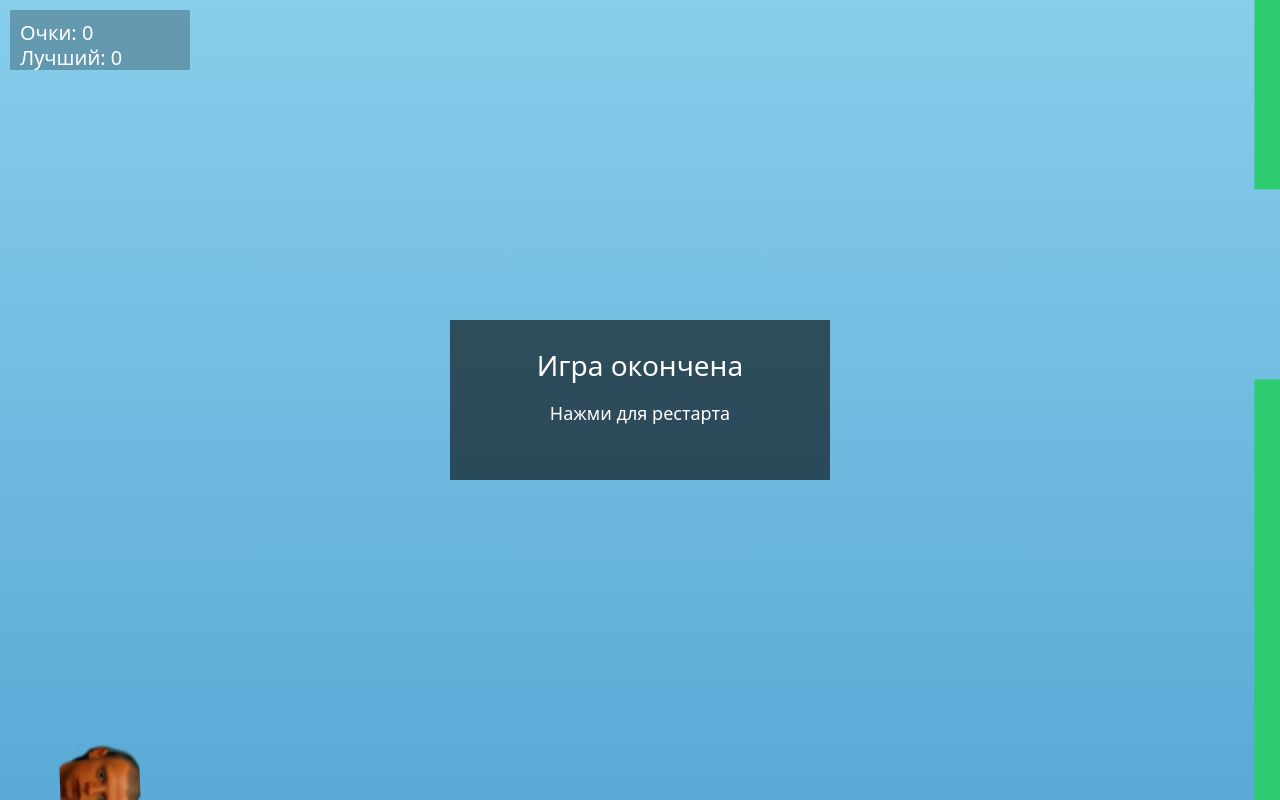
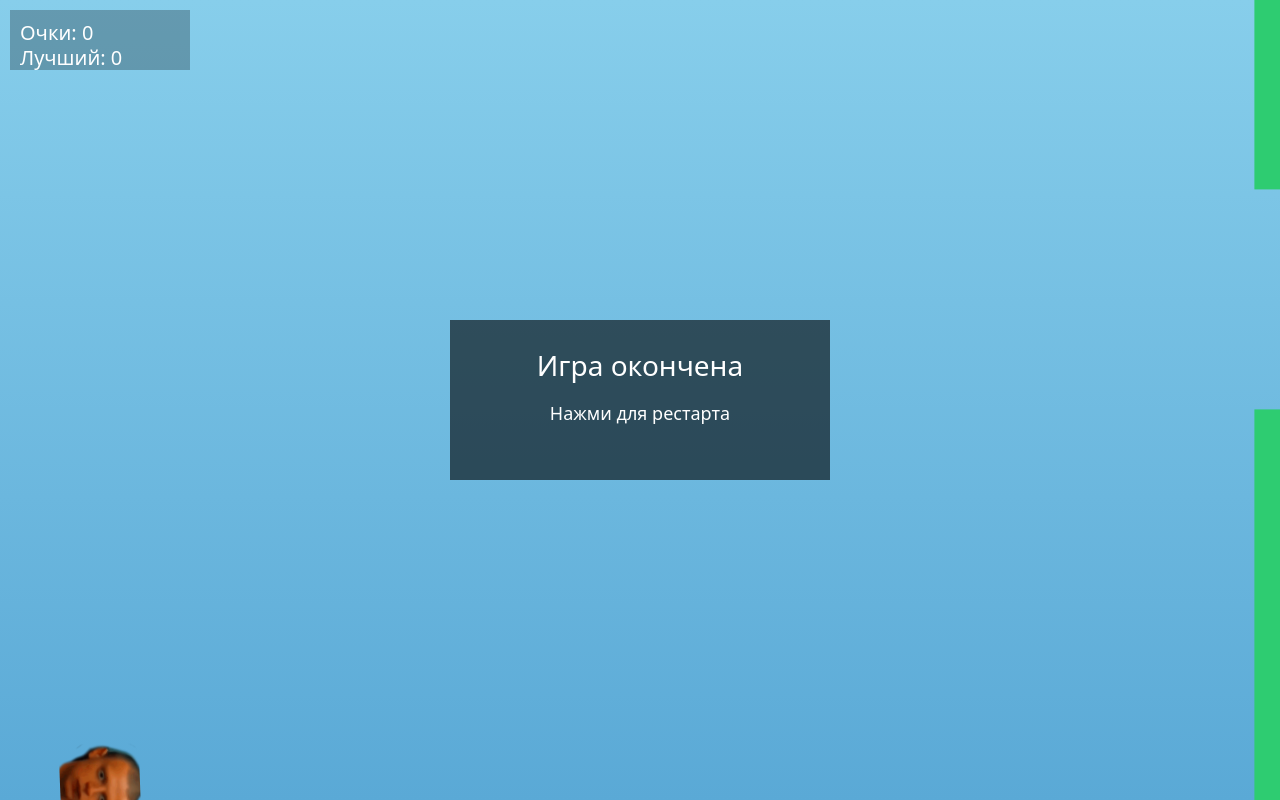
Before and after one commit to NikkyArhont/fluppymell, a plain HTML site: page index.html in a window 1280 px wide. Drawn offline with Linux system fonts and the light colour scheme.

Commit message:
Update index reset 4.html

```diff
--- a/index.html
+++ b/index.html
@@ -94,7 +94,7 @@ function update() {
 
   if (frame % 100 === 0) {
     const top = Math.random() * (canvas.height / 2);
-    pipes.push({ x: canvas.width, top, gap: 190, passed: false });
+    pipes.push({ x: canvas.width, top, gap: 220, passed: false });
   }
 
   // спаун бонусов чаще для ❤️ и 💵
```
